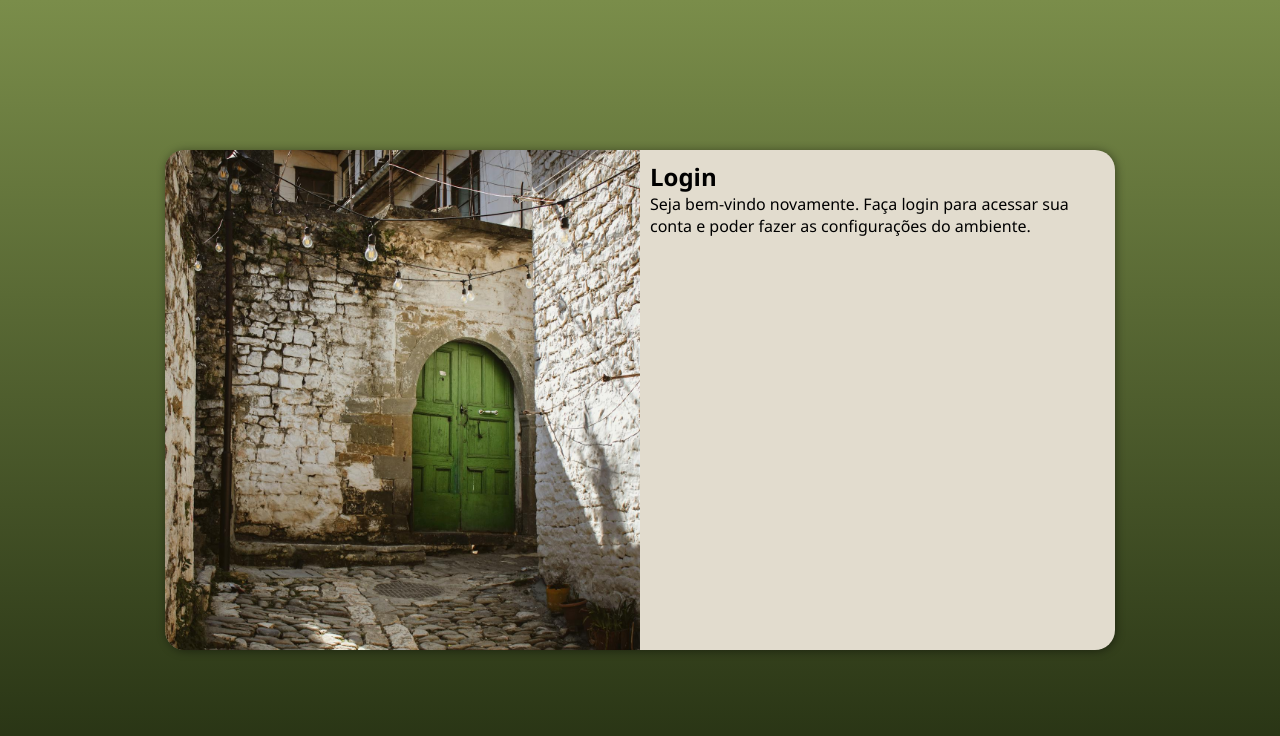
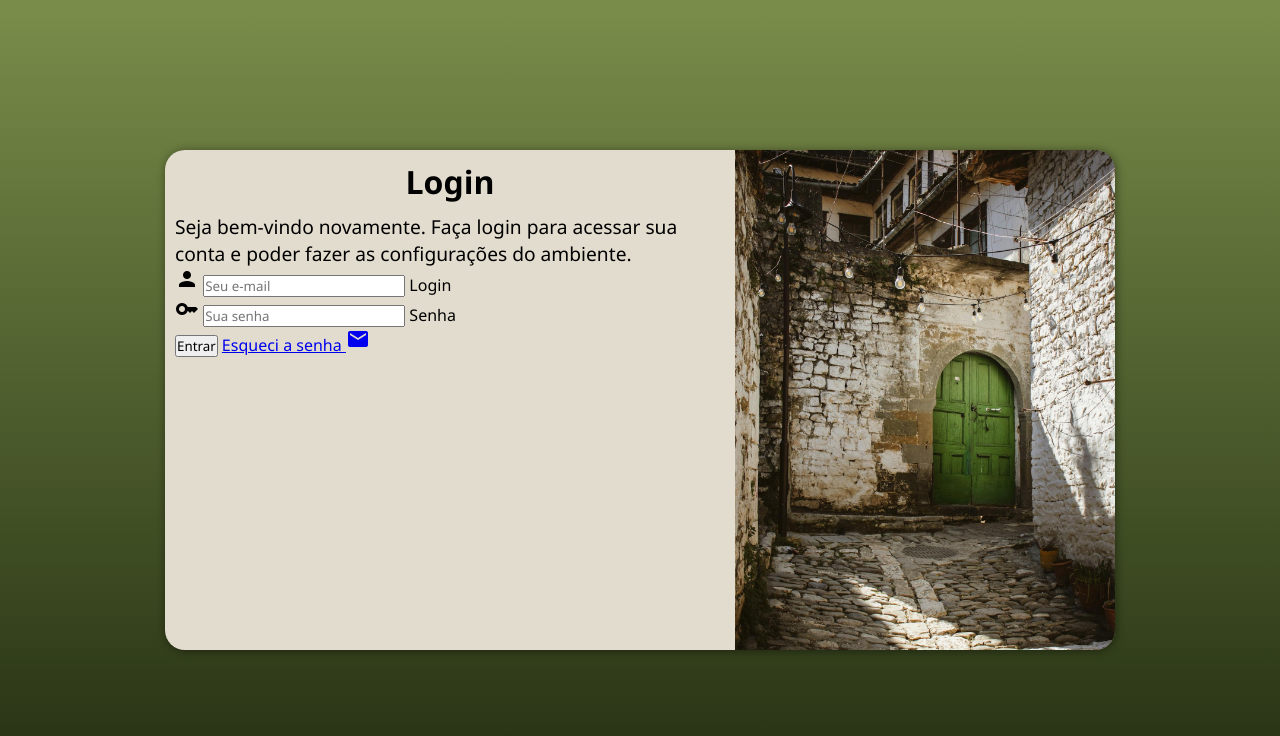
Before and after one commit to userwhoinc/projeto-login, a plain HTML site: page index.html in a window 1280 px wide. Drawn offline with Linux system fonts and the light colour scheme.

Commit message:
formulario pronto

```diff
--- a/estilos/mediaquery.css
+++ b/estilos/mediaquery.css
@@ -3,7 +3,7 @@
 
 @media screen and (min-width: 768px) and (max-width:1000px) {
     body {
-        background-image: linear-gradient(to bottom, #7a8d4a, #232e11);
+        background-image: linear-gradient(to bottom, #7a8d4a, #2d3a16);
     }
     section#login {
         width: 90vw;
@@ -28,14 +28,20 @@
         width: 950px;
     }
     section#login > div#imagem {
-        float: left;
-        width: 50%;
+        float: right;
+        width: 40%;
         height: 100%;
     }
     section#login > div#form {
-        float: right;
-        width: 50%;
+        float: left;
+        width: 60%;
         height: 100%;
+    }
+    div#form > h1 {
+        font-size: 2em;
+    }
+    div#form > p {
+        font-size: 1.2em;
     }
 
 }
--- a/estilos/style.css
+++ b/estilos/style.css
@@ -58,5 +58,10 @@ section#login > div#imagem {
 section#login > div#form {
     padding: 10px;
     display: block;
+}
 
+div#form > h1 {
+    font-size: 30px;
+    text-align: center;
+    margin-bottom: 10px;
 }
--- a/index.html
+++ b/index.html
@@ -4,6 +4,7 @@
     <meta charset="UTF-8">
     <meta name="viewport" content="width=device-width, initial-scale=1.0">
     <link rel="stylesheet" href="estilos/style.css">
+    <link href="https://fonts.googleapis.com/icon?family=Material+Icons" rel="stylesheet">
     <link rel="stylesheet" href="estilos/mediaquery.css">
     <title>Login</title>
 </head>
@@ -16,8 +17,21 @@
             <div id="form">
         <h1>Login</h1>
         <p> Seja bem-vindo novamente. Faça login para acessar sua conta e poder fazer as configurações do ambiente.</p>
-        <form action="login.php" method="post">
-
+        <form action="login.php" method="post" autocomplete="on">
+            <div class="campo">
+                <span class="material-icons">person</span>
+               <input type="email" name="login" id="ilogin" placeholder="Seu e-mail" autocomplete="email" required maxlength="30">
+               <label for="ilogin">Login</label>
+            </div>
+            <div class="campo">
+                <span class="material-icons">key</span>
+               <input type="password" name="senha" id="isenha" placeholder="Sua senha" autocomplete="current-password" required minlength="8" maxlength="20">
+               <label for="isenha">Senha</label>
+            </div>
+            <input type="submit" value="Entrar">
+            <a href="esqueci.html">
+               Esqueci a senha <i class="material-icons"> mail </i>
+            </a>
          </form>
        </div>
       </section>
```
